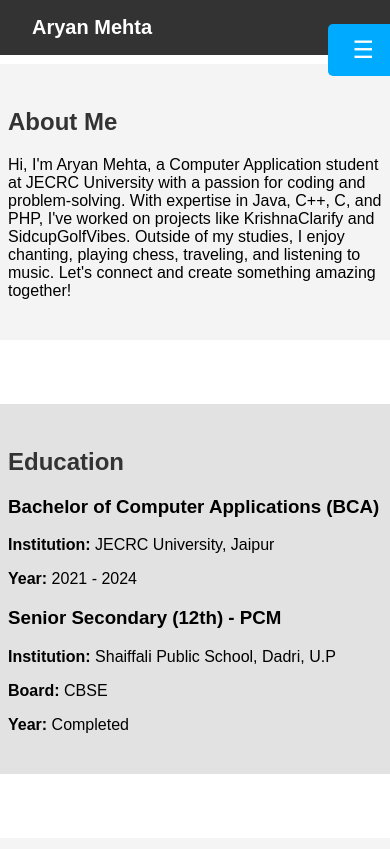
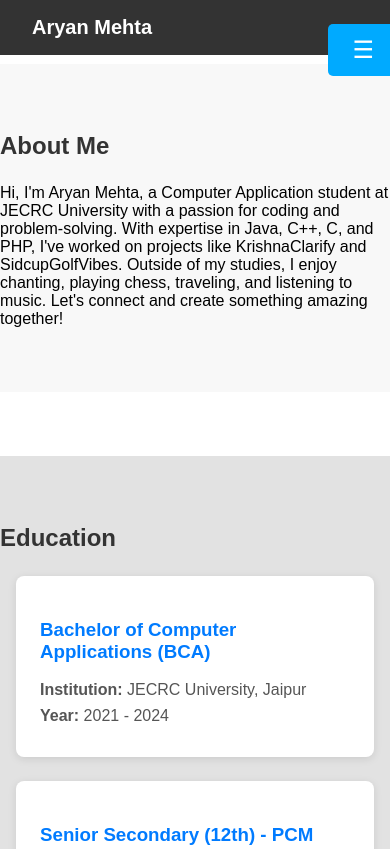
Before and after one commit to imaryanmehta/resume, a plain HTML site: page index.html in a window 390 px wide. Shown: the top 849 px of the page. Drawn offline with Linux system fonts and the light colour scheme.

Commit message:
Update styles.css

```diff
--- a/styles.css
+++ b/styles.css
@@ -245,3 +245,65 @@ section.show {
         padding: 1.5em 0.5em;
     }
 }
+/* General Section Styling */
+section {
+    padding: 3em 0;
+    background-color: #f8f8f8;
+}
+
+section h2 {
+    text-align: left; /* Aligns heading text to the left */
+    font-size: 2em;
+    margin-bottom: 1em;
+    color: #333;
+}
+
+.section-content {
+    max-width: 800px;
+    margin: 0; /* Removes centering of the container */
+    text-align: left; /* Ensures text within section-content is left-aligned */
+}
+
+/* Responsive Design */
+@media (max-width: 768px) {
+    .section-content {
+        padding: 0 1em;
+    }
+
+    section h2 {
+        font-size: 1.5em;
+    }
+}
+
+/* Specific Styling for Education and Soft Skills Sections */
+#education .education-item,
+#soft-skills .skills-list li {
+    background-color: #fff;
+    padding: 1.5em;
+    margin-bottom: 1.5em;
+    border-radius: 8px;
+    box-shadow: 0 2px 8px rgba(0, 0, 0, 0.1);
+    text-align: left; /* Aligns text within each item to the left */
+}
+
+#education .education-item h3,
+#soft-skills .skills-list li strong {
+    color: #007bff;
+}
+
+#education .education-item p,
+#soft-skills .skills-list li {
+    margin: 0.5em 0;
+    color: #555;
+}
+
+/* Responsive Design */
+@media (max-width: 768px) {
+    .section-content {
+        padding: 0 1em;
+    }
+
+    section h2 {
+        font-size: 1.5em;
+    }
+}
```
